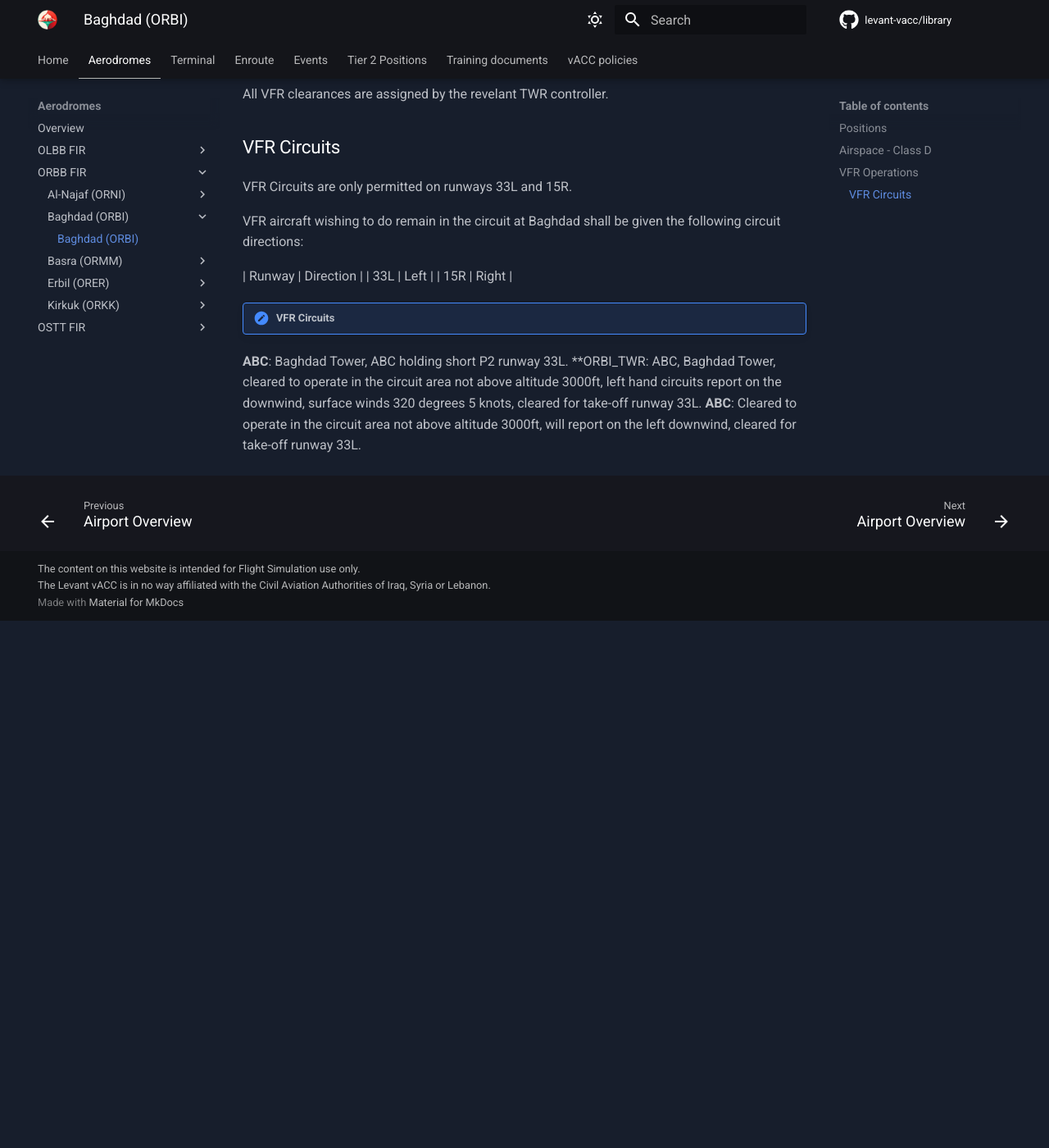
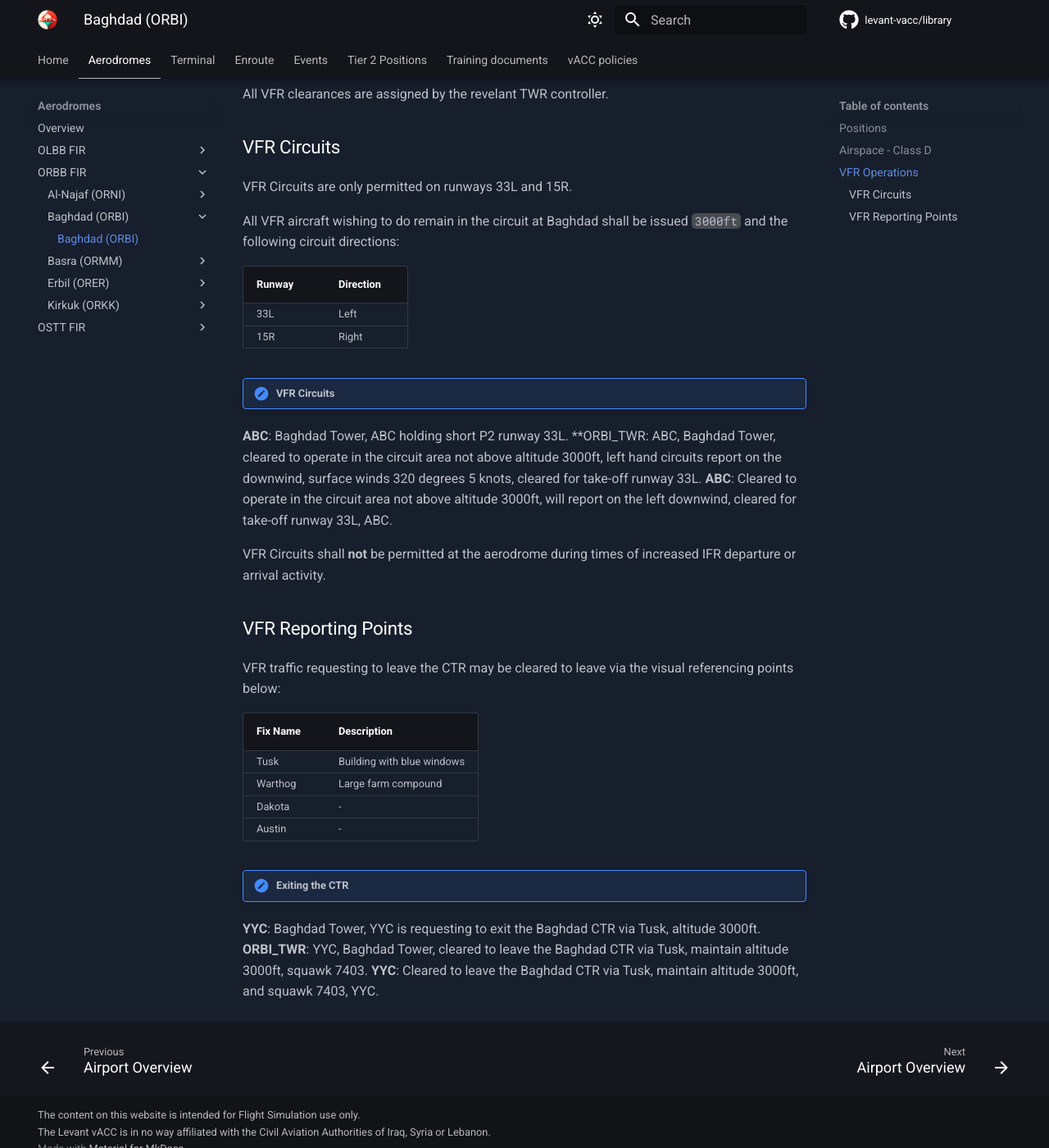
Before and after one commit to Levant-vACC/Levant-vACC-library, an MkDocs documentation site: the page built from docs/Aerodromes/ORBB FIR/Baghdad (ORBI)/Baghdad.md, in a window 1280 px wide and 1400 px high, scrolled down 847 px. Shown: the whole window at 82% size. Built offline with MkDocs 1.6.1 and Material for MkDocs 9.7.7, drawn with Linux system fonts in a browser that asks for light colours; comment, search, counter and statistics services are not loaded; before the commit the page ends 1604 px from its top, so only the background shows below that.

Commit message:
Update Baghdad.md

```diff
--- a/docs/Aerodromes/ORBB FIR/Baghdad (ORBI)/Baghdad.md
+++ b/docs/Aerodromes/ORBB FIR/Baghdad (ORBI)/Baghdad.md
@@ -26,13 +26,31 @@ All VFR clearances are assigned by the revelant TWR controller.
 ### VFR Circuits
 VFR Circuits are only permitted on runways 33L and 15R.
 
-VFR aircraft wishing to do remain in the circuit at Baghdad shall be given the following circuit directions:
+All VFR aircraft wishing to do remain in the circuit at Baghdad shall be issued `3000ft` and the following circuit directions:
 
 | Runway | Direction |
+| ------ | --------- |
 | 33L | Left |
 | 15R | Right |
 
 !!! phraseology "VFR Circuits"
   **ABC**: Baghdad Tower, ABC holding short P2 runway 33L.
   **ORBI_TWR: ABC, Baghdad Tower, cleared to operate in the circuit area not above altitude 3000ft, left hand circuits report on the downwind, surface winds 320 degrees 5 knots, cleared for take-off runway 33L.
-  **ABC**: Cleared to operate in the circuit area not above altitude 3000ft, will report on the left downwind, cleared for take-off runway 33L.
+  **ABC**: Cleared to operate in the circuit area not above altitude 3000ft, will report on the left downwind, cleared for take-off runway 33L, ABC.
+
+VFR Circuits shall **not** be permitted at the aerodrome during times of increased IFR departure or arrival activity.
+
+### VFR Reporting Points
+VFR traffic requesting to leave the CTR may be cleared to leave via the visual referencing points below:
+
+| Fix Name | Description |
+| -------- | ----------- |
+| Tusk | Building with blue windows |
+| Warthog | Large farm compound |
+| Dakota | - |
+| Austin | - |
+
+!!! phraseology "Exiting the CTR"
+  **YYC**: Baghdad Tower, YYC is requesting to exit the Baghdad CTR via Tusk, altitude 3000ft.
+  **ORBI_TWR**: YYC, Baghdad Tower, cleared to leave the Baghdad CTR via Tusk, maintain altitude 3000ft, squawk 7403.
+  **YYC**: Cleared to leave the Baghdad CTR via Tusk, maintain altitude 3000ft, and squawk 7403, YYC.
```
